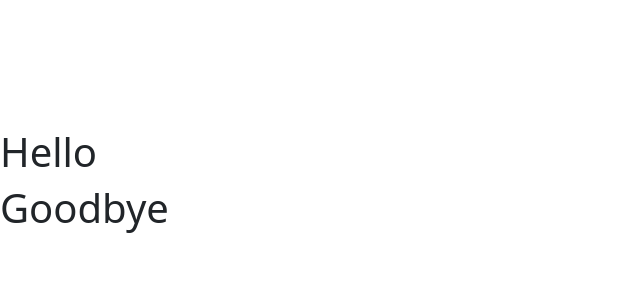
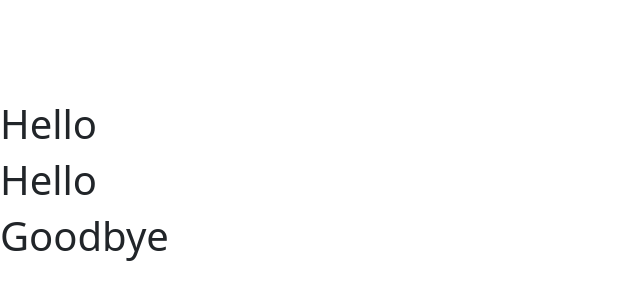
Before and after one commit to KyleH-Git/react-portfolio, a React (Vite) app in the folder client/: page / in a window 1280 px wide. Shown: the part 216-516 px from the top of the page, without its empty margins (0-640 px from the left). Built offline with nearby package versions, Linux system fonts and the light colour scheme.

Commit message:
added project and nav components

```diff
--- a/client/src/components/header.jsx
+++ b/client/src/components/header.jsx
@@ -1,6 +1,9 @@
+import Nav from './nav'
+
 const Header = () => {
     return <header>
         <h1>Hello</h1>
+        <Nav/>
     </header>
 }
 
--- /dev/null
+++ b/client/src/components/nav.jsx
@@ -0,0 +1,7 @@
+const Nav = () => {
+    return <nav>
+        <h1>Hello</h1>
+    </nav>
+}
+
+export default Nav;
--- /dev/null
+++ b/client/src/components/project.jsx
@@ -0,0 +1,7 @@
+const Project = () => {
+    return <div>
+        <h1>Project</h1>
+    </div>
+}
+
+export default Project;
--- a/client/src/pages/Home.jsx
+++ b/client/src/pages/Home.jsx
@@ -1,6 +1,9 @@
+import Project from "../components/project";
+
 const Home = () => {
     <main>
         <h1>Hi</h1>
+        <Project/>
     </main>
 };
 
```
